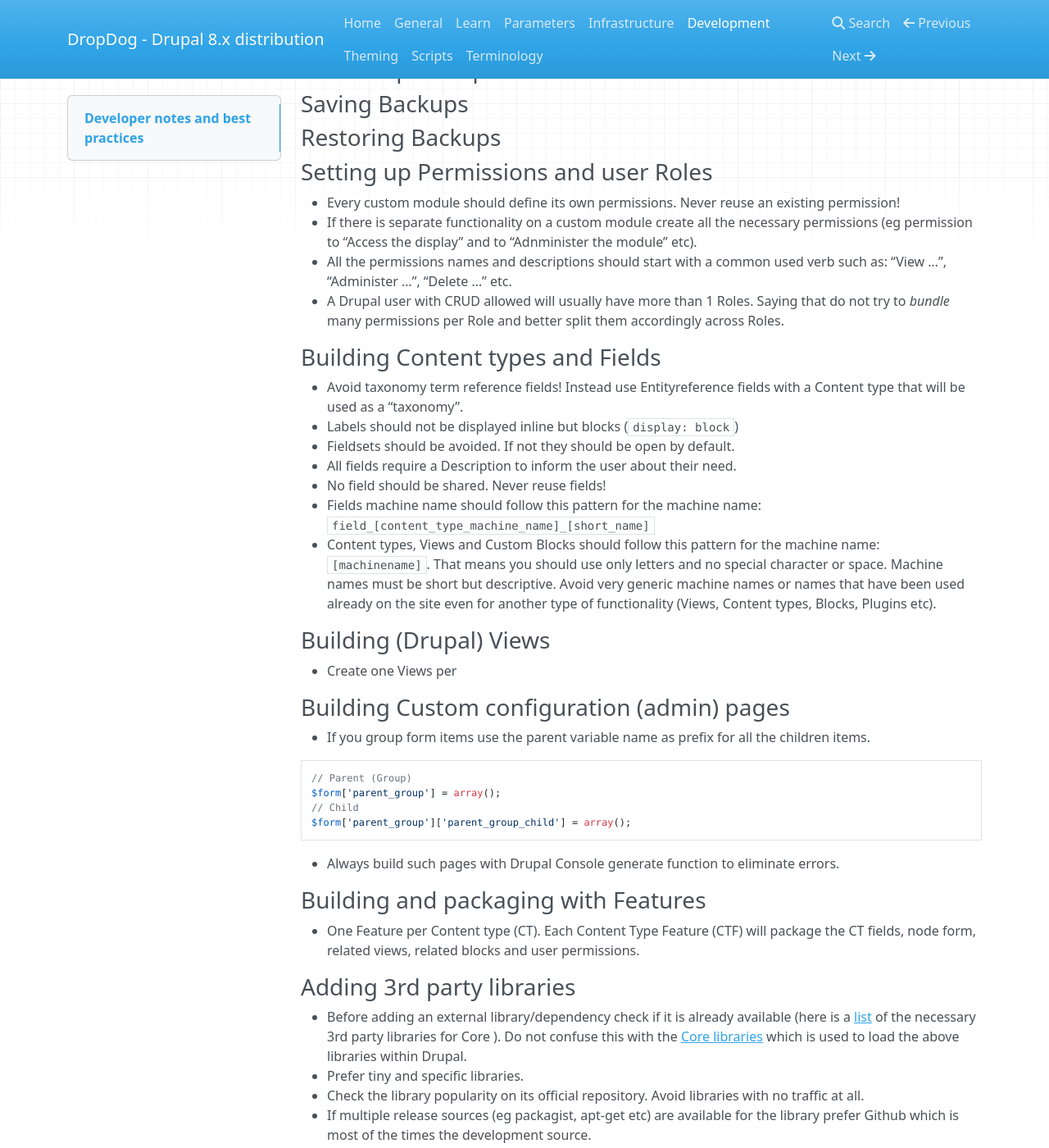
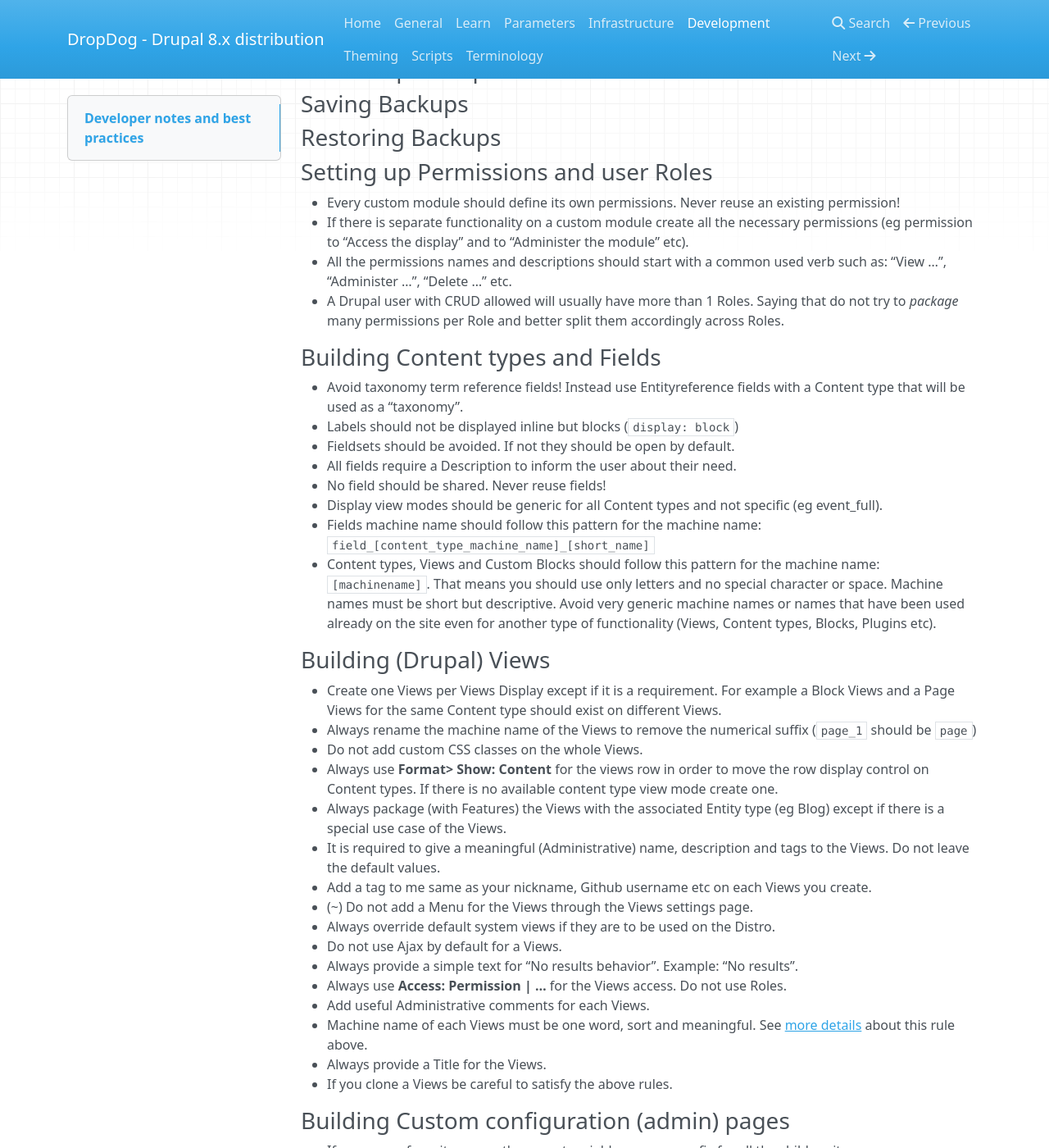
Before and after one commit to dropdog/docs, an MkDocs documentation site: the page built from docs/development.md, in a window 1280 px wide and 1400 px high, scrolled down 876 px. Shown: the whole window at 82% size. Built offline with MkDocs 1.6.1, drawn with Linux system fonts in a browser that asks for light colours; nearby versions of some CDN libraries; old or Windows-style settings are respelled for this version of MkDocs; some of the changed text lies outside the part shown.

Commit message:
Docs for Views

````diff
--- a/docs/development.md
+++ b/docs/development.md
@@ -43,9 +43,9 @@ Please read all the file and not individual sections. It was written like this f
 ### Setting up Permissions and user Roles
 
 - Every custom module should define its own permissions. Never reuse an existing permission!
-- If there is separate functionality on a custom module create all the necessary permissions (eg permission to "Access the display" and to "Adnminister the module" etc).
+- If there is separate functionality on a custom module create all the necessary permissions (eg permission to "Access the display" and to "Administer the module" etc).
 - All the permissions names and descriptions should start with a common used verb such as: "View ...", "Administer ...", "Delete ..." etc.
-- A Drupal user with CRUD allowed will usually have more than 1 Roles. Saying that do not try to *bundle* many permissions per Role and better split them accordingly across Roles.
+- A Drupal user with CRUD allowed will usually have more than 1 Roles. Saying that do not try to *package* many permissions per Role and better split them accordingly across Roles.
 
 ### Building Content types and Fields
 
@@ -54,11 +54,27 @@ Please read all the file and not individual sections. It was written like this f
 - Fieldsets should be avoided. If not they should be open by default.
 - All fields require a Description to inform the user about their need.
 - No field should be shared. Never reuse fields!
+- Display view modes should be generic for all Content types and not specific (eg event_full).
 - Fields machine name should follow this pattern for the machine name: ```field_[content_type_machine_name]_[short_name]```
 - Content types, Views and Custom Blocks should follow this pattern for the machine name: ```[machinename]```. That means you should use only letters and no special character or space. Machine names must be short but descriptive. Avoid very generic machine names or names that have been used already on the site even for another type of functionality (Views, Content types, Blocks, Plugins etc).
 
 ### Building (Drupal) Views
-- Create one Views per
+- Create one Views per Views Display except if it is a requirement. For example a Block Views and a Page Views for the same Content type should exist on different Views.
+- Always rename the machine name of the Views to remove the numerical suffix (```page_1``` should be ```page```)
+- Do not add custom CSS classes on the whole Views.
+- Always use **Format> Show: Content** for the views row in order to move the row display control on Content types. If there is no available content type view mode create one.
+- Always package (with Features) the Views with the associated Entity type (eg Blog) except if there is a special use case of the Views.
+- It is required to give a meaningful (Administrative) name, description and tags to the Views. Do not leave the default values.
+- Add a tag to me same as your nickname, Github username etc on each Views you create.
+- (~) Do not add a Menu for the Views through the Views settings page.
+- Always override default system views if they are to be used on the Distro.
+- Do not use Ajax by default for a Views.
+- Always provide a simple text for "No results behavior". Example: "No results".
+- Always use **Access: Permission | ...** for the Views access. Do not use Roles.
+- Add useful Administrative comments for each Views.
+- Machine name of each Views must be one word, sort and meaningful. See [more details](#building-content-types-and-fields) about this rule above.
+- Always provide a Title for the Views.
+- If you clone a Views be careful to satisfy the above rules.
 
 ### Building Custom configuration (admin) pages
 - If you group form items use the parent variable name as prefix for all the children items.
````
Also changed, not shown: other parts of docs/development.md (+2 -2 lines).
